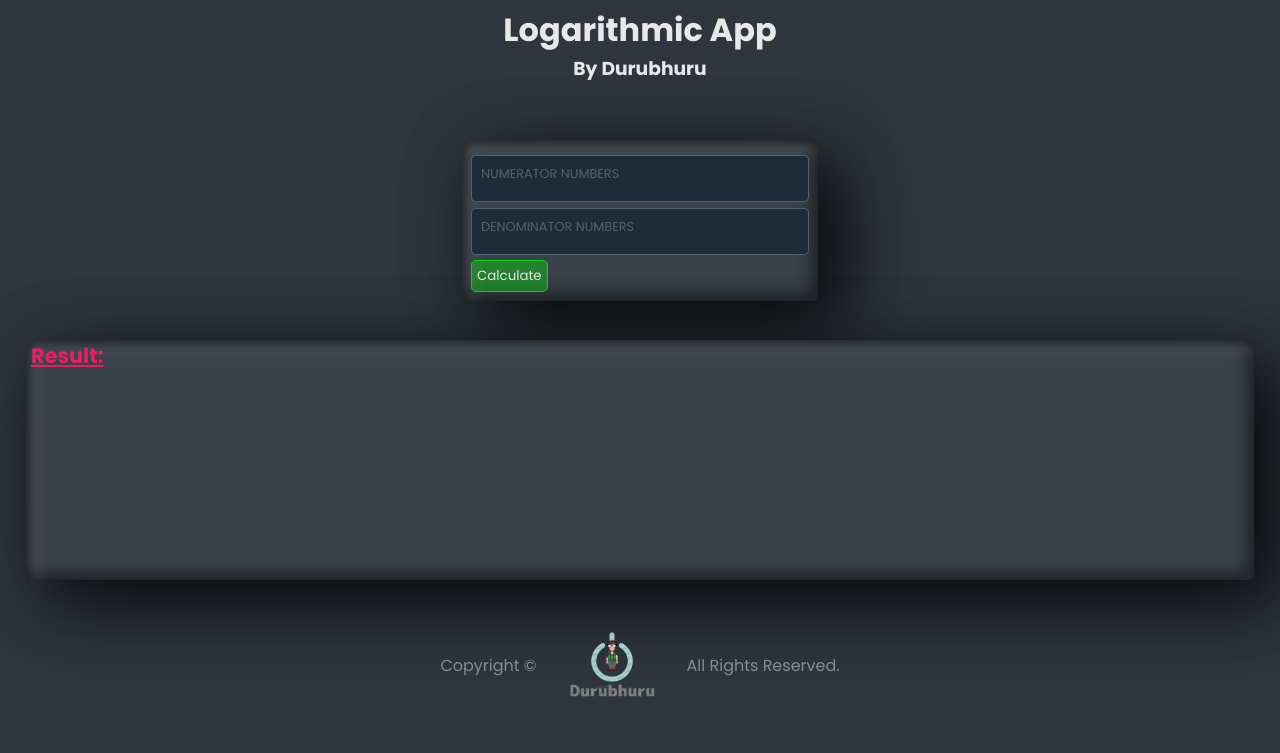
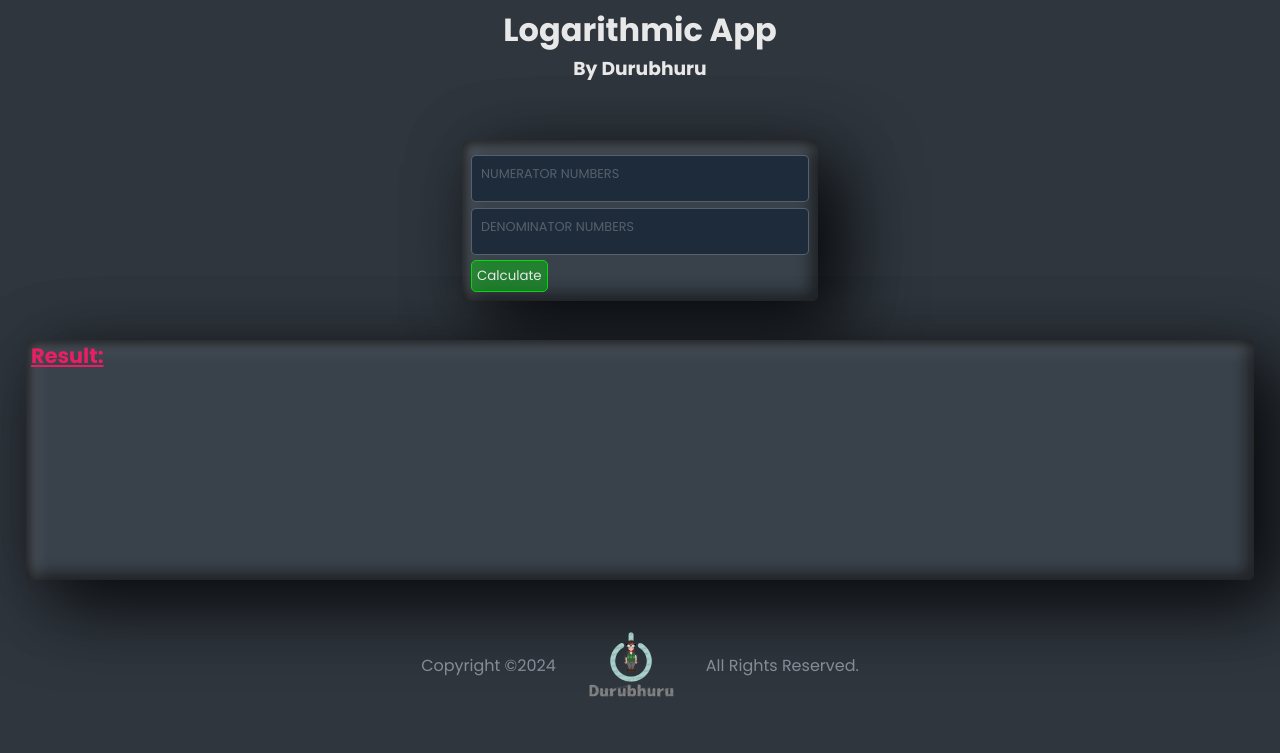
Before and after one commit to Durubhuru14/Log-and-Antilog-App, a plain HTML site: page index.html in a window 1280 px wide. Drawn offline with Linux system fonts and the light colour scheme.

Commit message:
Update index.html

```diff
--- a/index.html
+++ b/index.html
@@ -33,10 +33,11 @@
   </footer>
 </body>
 <script type="text/javascript" charset="utf-8" src="log and antilog.js">
-const currentYear = new Date().getFullYear();
+</script>
+<script>
+  const currentYear = new Date().getFullYear();
 
-        // Display the current year
-        document.getElementById('currentYear').textContent = currentYear;
+// Display the current year
+document.getElementById('currentYear').innerHTML = currentYear;
 </script>
-
 </html>
```
